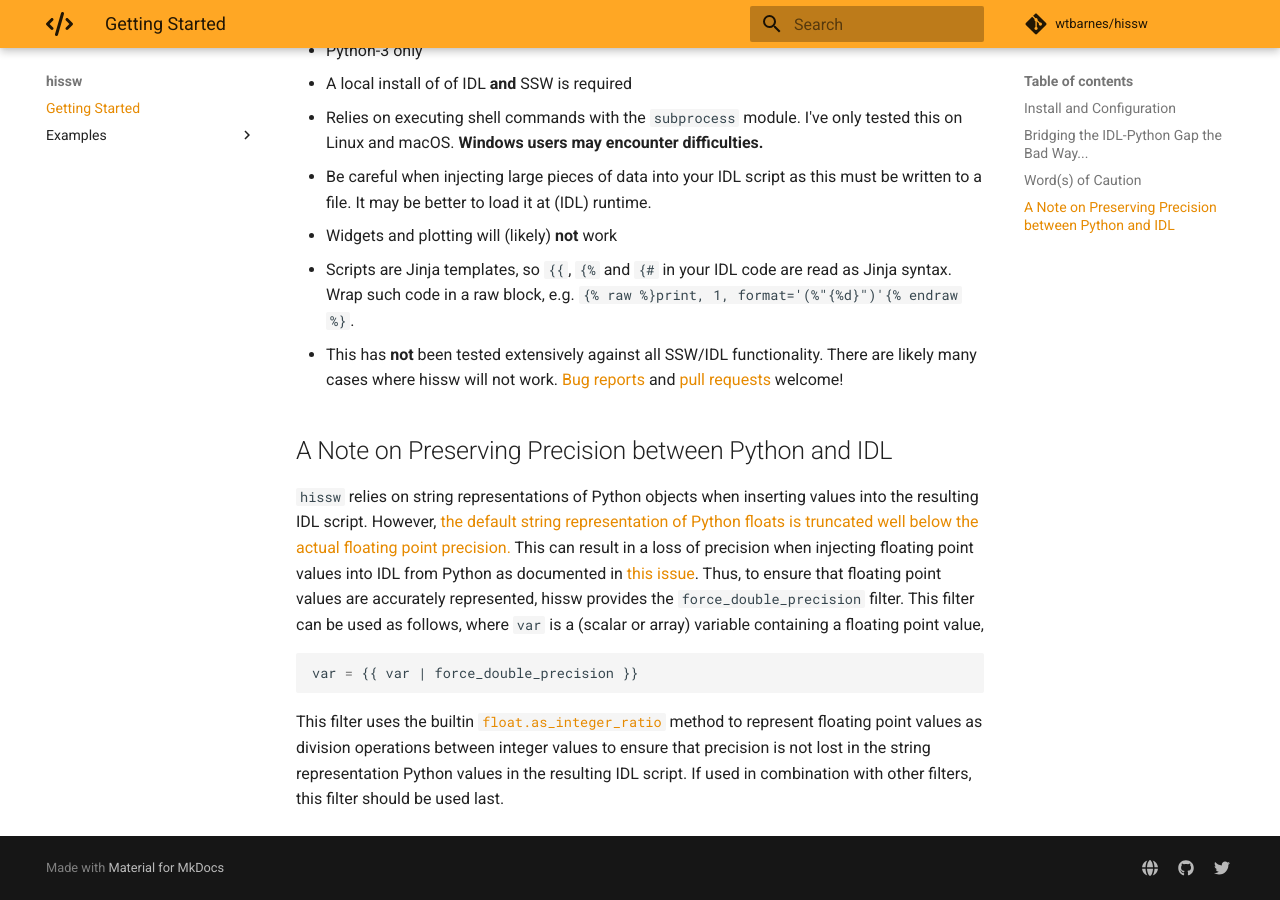
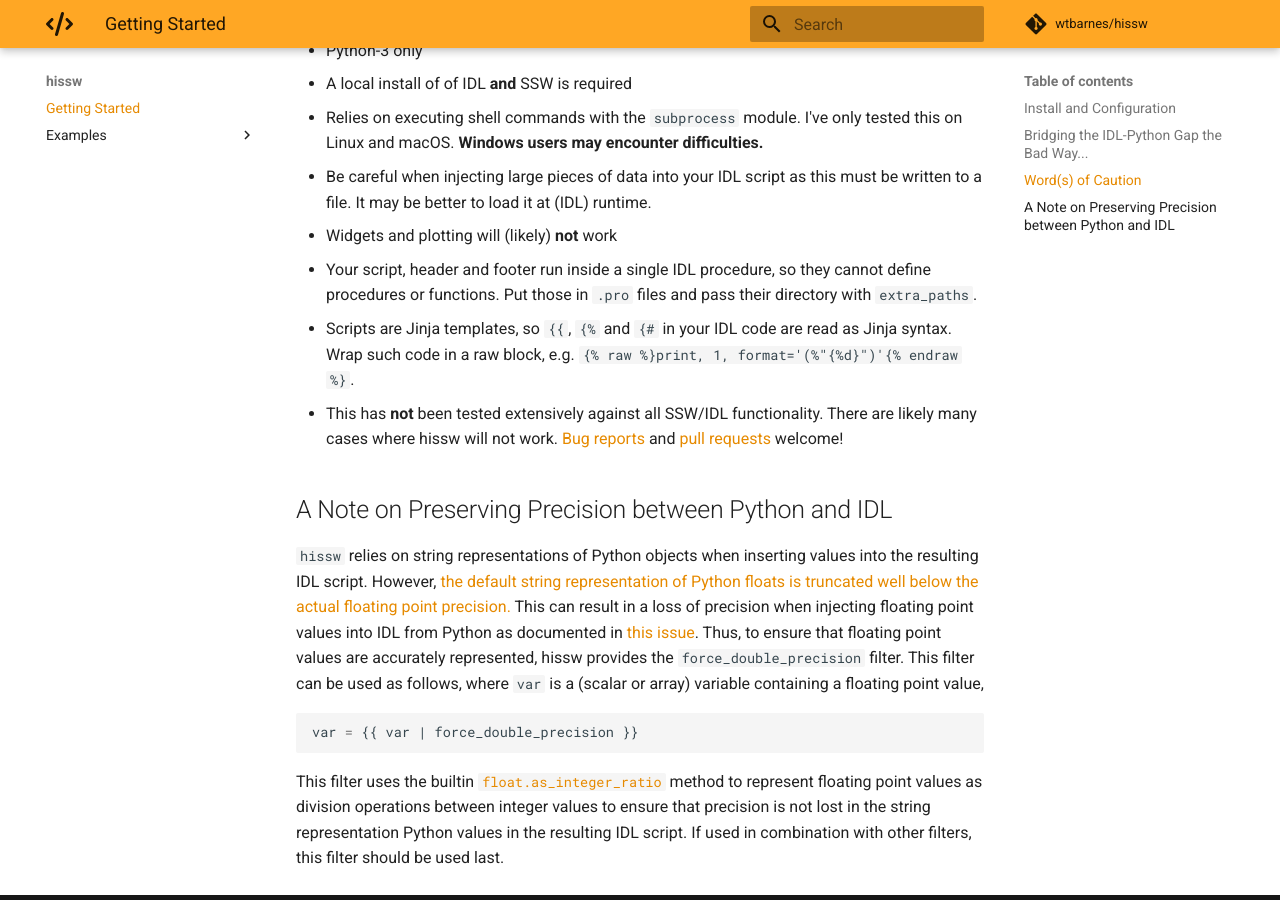
Before and after one commit to wtbarnes/hissw, an MkDocs documentation site: the page built from docs/index.md, in a window 1280 px wide and 900 px high, scrolled down 1475 px. Built offline with MkDocs 1.6.1 and Material for MkDocs 9.7.7, drawn with Linux system fonts in a browser that asks for light colours; comment, search, counter and statistics services are not loaded.

Commit message:
Document that scripts cannot define procedures or functions
The script, header and footer are pasted into the body of one IDL
procedure. A `pro` or `function` inside them is a compile error:
"Procedure header must appear first and only once".

Add a note to the cautions pointing to extra_paths, which is how helper
routines can be made available.

```diff
--- a/docs/index.md
+++ b/docs/index.md
@@ -52,6 +52,7 @@ $ pytest
 * Relies on executing shell commands with the `subprocess` module. I've only tested this on Linux and macOS. **Windows users may encounter difficulties.**
 * Be careful when injecting large pieces of data into your IDL script as this must be written to a file. It may be better to load it at (IDL) runtime.
 * Widgets and plotting will (likely) **not** work
+* Your script, header and footer run inside a single IDL procedure, so they cannot define procedures or functions. Put those in `.pro` files and pass their directory with `extra_paths`.
 * Scripts are Jinja templates, so `{{`, `{%` and `{#` in your IDL code are read as Jinja syntax. Wrap such code in a raw block, e.g. `{% raw %}print, 1, format='(%"{%d}")'{% endraw %}`.
 * This has **not** been tested extensively against all SSW/IDL functionality. There are likely many cases where hissw will not work. [Bug reports](https://github.com/wtbarnes/hissw/issues) and [pull requests](https://github.com/wtbarnes/hissw/pulls) welcome!
 
```
